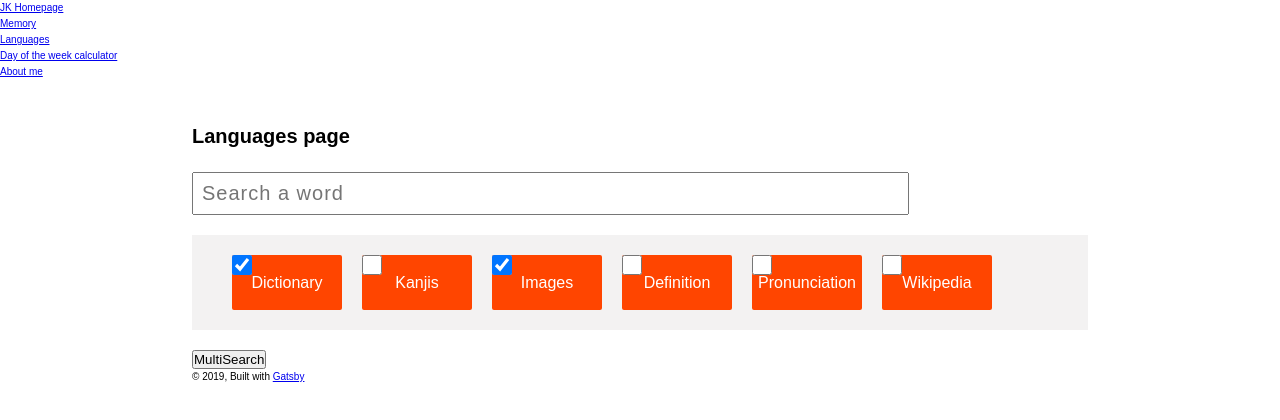
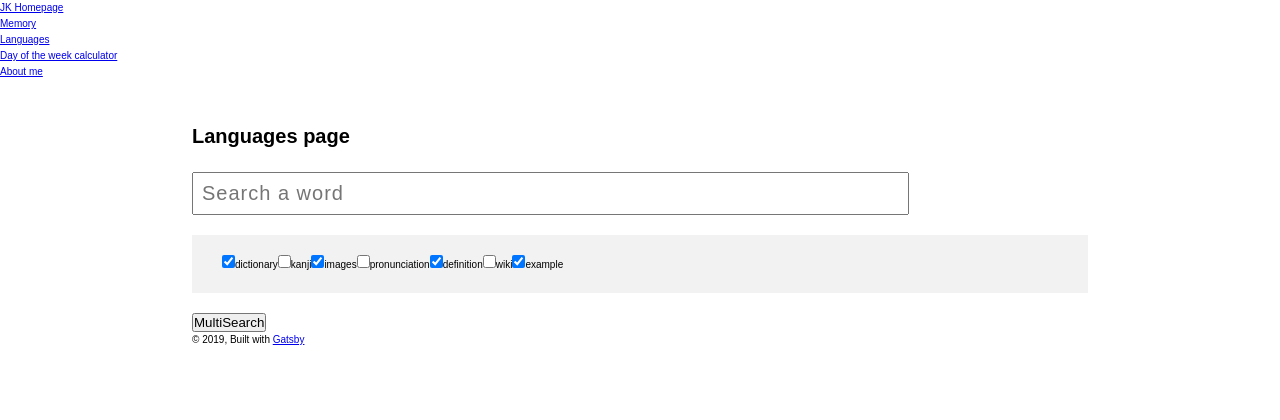
Before and after one commit to Coffettaja/gatsby-homepage, a Gatsby site: page /languages in a window 1280 px wide. Built offline with nearby package versions, Linux system fonts and the light colour scheme; Gatsby itself is replaced by a stand-in of ours.

Commit message:
init site values from props, toggles in state etcetc

```diff
--- a/src/components/multiSearch.js
+++ b/src/components/multiSearch.js
@@ -44,41 +44,37 @@ const SearchValueInput = styled.input`
   margin-top: 2rem;
 `
 
+const Toggle = ({labelText,  ...rest}) => (
+  <div>
+    <input {...rest} value={labelText} type="checkbox" />
+    <label>{labelText}</label>
+  </div>
+)
+
 export default class MultiSearch extends React.Component {
   constructor(props) {
     super(props)
 
     this.state = {
       searchValue: '',
-      images: true,
-      pronunciation: false,
-      wiki: false,
-      dictionary: true,
-      kanjis: false,
-      definition: false,
+      toggles: props.initialSites,
+      // images: true,
+      // pronunciation: false,
+      // wiki: false,
+      // dictionary: true,
+      // kanjis: false,
+      // definition: false,
     }
   }
 
   onSubmit = (e) => {
     e.preventDefault()
-    if (this.state.dictionary) {
-      window.open(`https://jisho.org/search/${this.state.searchValue}`)
-    }
-    if (this.state.kanjis) {
-      window.open(`https://jisho.org/search/${this.state.searchValue}%20%23kanji`)
-    }
-    if (this.state.images) {
-      window.open(`https://www.google.com/search?tbm=isch&q=${this.state.searchValue}`)
-    }
-    if (this.state.definition) {
-      window.open(`https://dictionary.goo.ne.jp/srch/jn/${this.state.searchValue}/m0u/`)
-    }
-    if (this.state.pronunciation) {
-      window.open(`https://forvo.com/word/${this.state.searchValue}/`)
-    }
-    if (this.state.wiki) {
-      window.open(`https://ja.wikipedia.org/wiki/${this.state.searchValue}`)
-    }
+    const urlsToOpen = Object.keys(this.state.toggles)
+      .filter(toggleValue => this.state.toggles[toggleValue].checked)
+      .map((toggleValue) => {
+      return this.state.toggles[toggleValue].url
+    })
+    console.log(urlsToOpen)
   }
 
   onSearchInputChange = (e) => {
@@ -96,11 +92,49 @@ export default class MultiSearch extends React.Component {
     this.setState(() => newState)
   }
 
+  onToggle = (e) => {
+   const toggleToChange = e.target.value
+   const newValue = e.target.checked
+   const newToggles = this.state.toggles
+   newToggles[toggleToChange].checked = newValue
+    this.setState(() => ({
+      toggles: newToggles
+   }))
+  }
+
   render() {
     return (
       <form onSubmit={this.onSubmit}>
         <SearchValueInput placeholder="Search a word" onChange={this.onSearchInputChange} value={this.state.searchValue} type="text"/>
         <ToggleContainer>
+          {Object.keys(this.state.toggles).map((toggleKey, index) => (
+            <Toggle
+              labelText={toggleKey}
+              onChange={this.onToggle}
+              checked={this.state.toggles[toggleKey].checked}
+              key={index}
+            ></Toggle>
+          ))}
+        </ToggleContainer>
+        <button>MultiSearch</button>
+      </form>
+
+    )
+  }
+}
+
+/*
+this.state.toggles.map((toggle, index) => (
+            <Toggle
+              labelText={toggle.labelText}
+              onChange={this.onToggle}
+              key={index}
+            ></Toggle>
+          ))
+
+
+
+<ToggleContainer>
           <OptionToggle>
             <input value="dictionary" checked={this.state.dictionary} onChange={this.toggleValue} type="checkbox"/>Dictionary
           </OptionToggle>
@@ -120,9 +154,4 @@ export default class MultiSearch extends React.Component {
             <input value="wiki" checked={this.state.wiki} onChange={this.toggleValue} type="checkbox"/>Wikipedia
           </OptionToggle>
         </ToggleContainer>
-        <button>MultiSearch</button>
-      </form>
-
-    )
-  }
-}
+*/
--- a/src/pages/languages.js
+++ b/src/pages/languages.js
@@ -9,8 +9,127 @@ const LanguagesIndexPage = () => (
   <Layout>
     <SEO title="Languages" />
     <h1>Languages page</h1>
-    <MultiSearch language="jp"></MultiSearch>
+    <MultiSearch
+      searchBoxText="Japanese???"
+      initialSites={
+        {
+          dictionary: {
+            labelText: 'dictionary',
+            url: 'https://jisho.org/search/$searchterm$',
+            checked: true
+          },
+          kanji: {
+            labelText: 'kanji',
+            url: 'https://jisho.org/search/$searchterm$%20%23kanji',
+            checked: false
+          },
+          images: {
+            labelText: 'image',
+            url: 'https://www.google.com/search?tbm=isch&q=$searchterm$',
+            checked: true
+          },
+          pronunciation: {
+            labelText: 'pronunciation',
+            url: 'https://forvo.com/word/$searchterm$/',
+            checked: false
+          },
+          definition: {
+            labelText: 'definition',
+            url: 'https://dictionary.goo.ne.jp/srch/jn/$searchterm$/m0u/',
+            checked: true
+          },
+          wiki: {
+            labelText: 'wiki',
+            url: 'https://ja.wikipedia.org/wiki/$searchterm$',
+            checked: false
+          },
+          example: {
+            labelText: 'example',
+            url: 'https://ejje.weblio.jp/sentence/content/$searchterm$',
+            checked: true
+          },
+        }
+      }
+    ></MultiSearch>
   </Layout>
 )
 
+/*
+{
+          dictionary: {
+            labelText: 'dictionary',
+            url: 'https://jisho.org/search/$searchterm$',
+            checked: true
+          },
+          kanji: {
+            labelText: 'kanji',
+            url: 'https://jisho.org/search/$searchterm$%20%23kanji',
+            checked: false
+          },
+          images: {
+            labelText: 'image',
+            url: 'https://www.google.com/search?tbm=isch&q=$searchterm$',
+            checked: true
+          },
+          pronunciation: {
+            labelText: 'pronunciation',
+            url: 'https://forvo.com/word/$searchterm$/',
+checked: false
+          },
+definition: {
+  labelText: 'definition',
+    url: 'https://dictionary.goo.ne.jp/srch/jn/$searchterm$/m0u/',
+      checked: true
+},
+wiki: {
+  labelText: 'wiki',
+    url: 'https://ja.wikipedia.org/wiki/$searchterm$',
+      checked: false
+},
+example: {
+  labelText: 'example',
+    url: 'https://ejje.weblio.jp/sentence/content/$searchterm$',
+      checked: true
+},}
+
+
+
+[
+          {
+            labelText: 'dictionary',
+            url: 'https://jisho.org/search/$searchterm$',
+            checked: true
+          },
+          {
+            labelText: 'kanji',
+            url: 'https://jisho.org/search/$searchterm$%20%23kanji',
+            checked: false
+          },
+          {
+            labelText: 'image',
+            url: 'https://www.google.com/search?tbm=isch&q=$searchterm$',
+            checked: true
+          },
+          {
+            labelText: 'pronunciation',
+            url: 'https://forvo.com/word/$searchterm$/',
+            checked: false
+          },
+          {
+            labelText: 'definition',
+            url: 'https://dictionary.goo.ne.jp/srch/jn/$searchterm$/m0u/',
+            checked: true
+          },
+          {
+            labelText: 'wiki',
+            url: 'https://ja.wikipedia.org/wiki/$searchterm$',
+            checked: false
+          },
+          {
+            labelText: 'example',
+            url: 'https://ejje.weblio.jp/sentence/content/$searchterm$',
+            checked: true
+          },]
+*/
+
 export default LanguagesIndexPage
```
